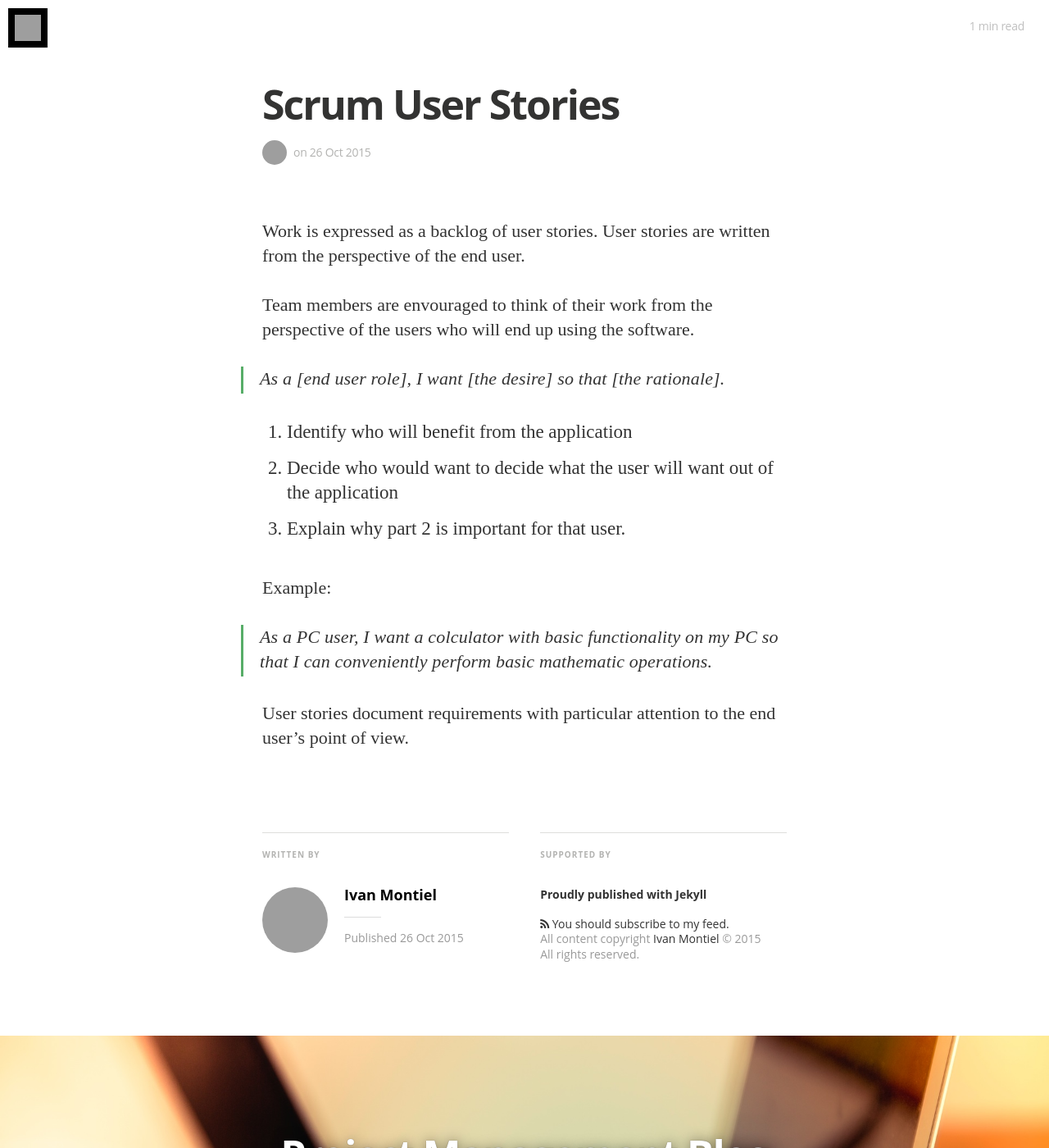
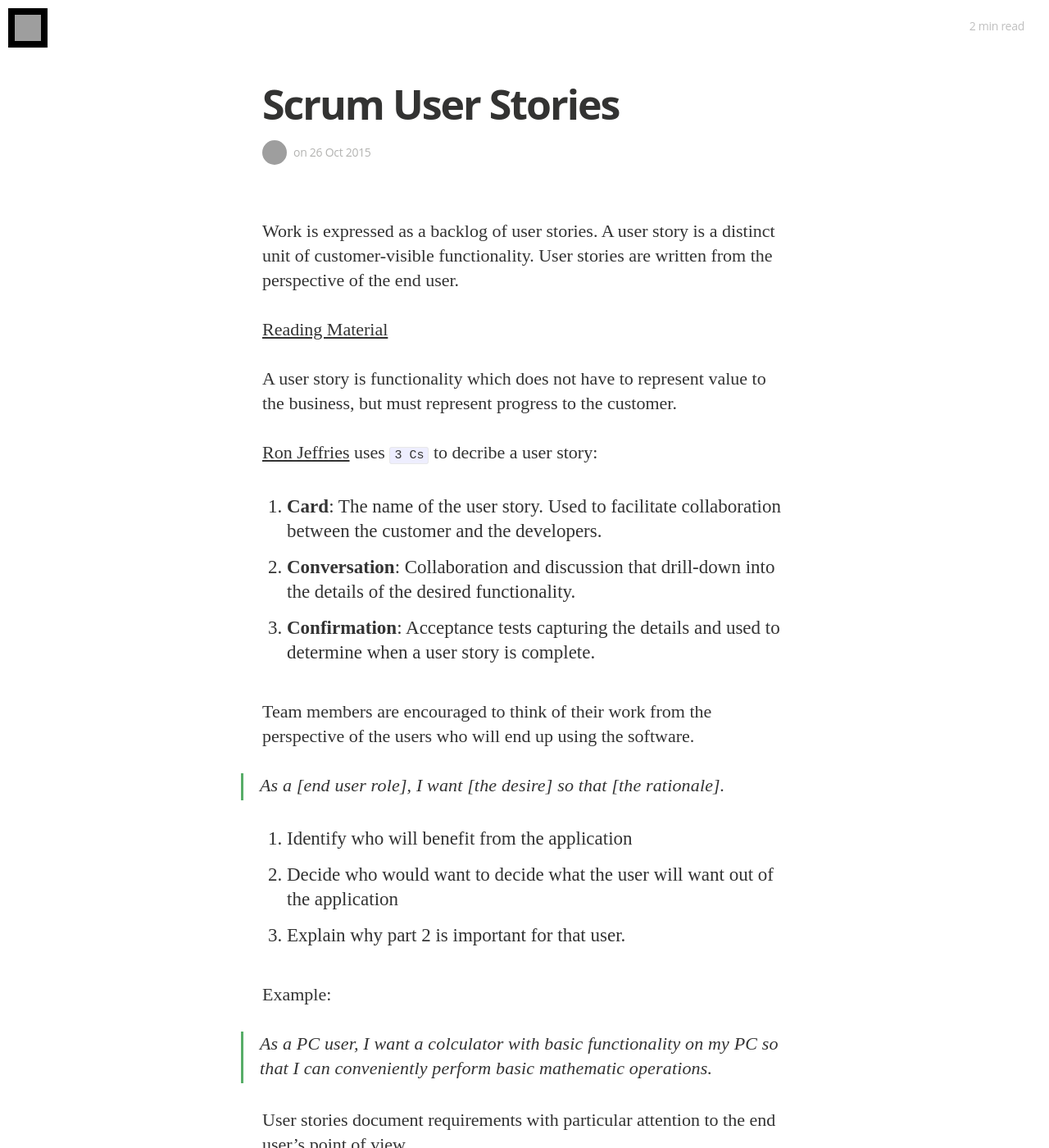
Before and after one commit to idmontie/ProjectManagementBlog, a Jekyll site: the page built from _posts/2015-10-26-scrum-user-stories.md, in a window 1280 px wide and 1400 px high. Shown: the whole window at 82% size. Built offline with Jekyll 4.4.1, drawn with Linux system fonts in a browser that asks for light colours; nearby versions of some CDN libraries; some web fonts are replaced; Markdown is read by kramdown in place of the engine named in the settings; some of the changed text lies outside the part shown.

Commit message:
Update 2015-10-26-scrum-user-stories.md

```diff
--- a/_posts/2015-10-26-scrum-user-stories.md
+++ b/_posts/2015-10-26-scrum-user-stories.md
@@ -7,9 +7,19 @@
 image:
 ---
 
-Work is expressed as a backlog of user stories. User stories are written from the perspective of the end user.
+Work is expressed as a backlog of user stories. A user story is a distinct unit of customer-visible functionality. User stories are written from the perspective of the end user.
 
-Team members are envouraged to think of their work from the perspective of the users who will end up using the software.
+[Reading Material](http://www.energizedwork.com/weblog/2006/02/user-stories-part-1-what-is-user-story)
+
+A user story is functionality which does not have to represent value to the business, but must represent progress to the customer.
+
+[Ron Jeffries](http://ronjeffries.com/) uses `3 Cs` to decribe a user story:
+
+1. **Card**: The name of the user story. Used to facilitate collaboration between the customer and the developers.
+2. **Conversation**: Collaboration and discussion that drill-down into the details of the desired functionality.
+3. **Confirmation**: Acceptance tests capturing the details and used to determine when a user story is complete.
+
+Team members are encouraged to think of their work from the perspective of the users who will end up using the software.
 
 > As a [end user role], I want [the desire] so that [the rationale].
 
@@ -22,3 +32,21 @@
 > As a PC user, I want a colculator with basic functionality on my PC so that I can conveniently perform basic mathematic operations.
 
 User stories document requirements with particular attention to the end user's point of view.
+
+# INVEST
+
+Another route to take, instead of writing the "As a ... I want... so that..." is to INVEST in good user stories:
+
+1. **Independent**: There should be no dependencies between user stories.
+2. **Negotiable**: User stories are reminders to collaborate, the card is not set in stone.
+3. **Valuable** to the customer: Avoid user stories that only have technical value.
+4. **Estimatable**:
+    - User stories should be small. If they are not small enough to estimate, then split the user story up.
+    - Split a user story up into research and real work if the developers do not have the right technical knowledge.
+    - Collaborate with the customer to understand any missing domain knowledge.
+5. **Small**: Stories should be small.
+6. **Testable**: A user story must be testable. A story must be able to pass its acceptance tests, which means that it is complete.
+
+## Who Writes the Tests?
+
+The customer should write the user stories because the customer is in the best position to know the desired functionality.
```
